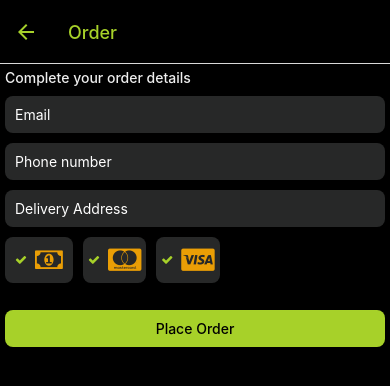
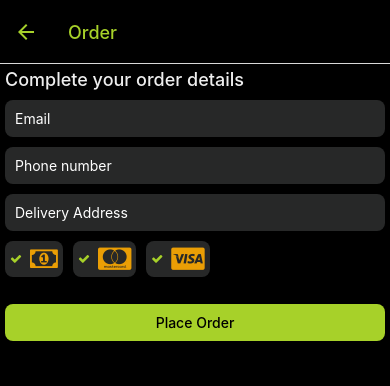
Before and after one commit to vidarshan/restaurant-app, a React Native app: screen /Order in a window 390 px wide. Shown: the top 386 px of the page. Built offline with nearby package versions, Linux system fonts and the light colour scheme.

Commit message:
restructured order screen

```diff
--- a/screens/other/OrderScreen.tsx
+++ b/screens/other/OrderScreen.tsx
@@ -2,14 +2,7 @@ import React from 'react';
 import {Text, TextInput, TouchableOpacity, View} from 'react-native';
 import {SafeAreaView} from 'react-native-safe-area-context';
 import {IOrderScreen} from '../../models/IOrderCard';
-import {
-  accentColor,
-  cardbgColor,
-  defaultTextInputStyles,
-  fontColor,
-  warningColor,
-  warningColor2,
-} from '../../styles/GlobalStyles';
+import {accentColor, warningColor2} from '../../styles/GlobalStyles';
 import {orderScreenStyles} from '../../styles/OrderScreen';
 import Icon from 'react-native-vector-icons/FontAwesome';
 import {ovenScreenStyles} from '../../styles/OvenScreen';
@@ -18,90 +11,37 @@ const OrderScreen: React.FC<IOrderScreen> = ({navigation}) => {
   return (
     <SafeAreaView style={orderScreenStyles.container}>
       <View>
-        <Text style={{color: fontColor, margin: 5, fontWeight: '500'}}>
+        <Text style={orderScreenStyles.headerText}>
           Complete your order details
         </Text>
+        <TextInput style={ovenScreenStyles.input} placeholder="Email" />
+        <TextInput style={ovenScreenStyles.input} placeholder="Phone number" />
         <TextInput
-          style={{
-            backgroundColor: cardbgColor,
-            borderRadius: 8,
-            padding: 10,
-            margin: 5,
-            color: 'white',
-          }}
-          placeholder="Email"
-        />
-        <TextInput
-          style={{
-            backgroundColor: cardbgColor,
-            borderRadius: 8,
-            padding: 10,
-            margin: 5,
-            color: 'white',
-          }}
-          placeholder="Phone number"
-        />
-        <TextInput
-          style={{
-            backgroundColor: cardbgColor,
-            borderRadius: 8,
-            padding: 10,
-            margin: 5,
-            color: 'white',
-          }}
+          style={ovenScreenStyles.input}
           placeholder="Delivery Address"
         />
-        <View
-          style={{
-            flexDirection: 'row',
-            justifyContent: 'flex-start',
-            margin: 5,
-          }}>
-          <TouchableOpacity
-            style={{
-              flexDirection: 'row',
-              alignItems: 'center',
-              backgroundColor: cardbgColor,
-              padding: 10,
-              borderRadius: 8,
-              marginRight: 10,
-            }}>
+        <View style={ovenScreenStyles.paymentOptionsRow}>
+          <TouchableOpacity style={ovenScreenStyles.paymentOption}>
             <Icon
-              style={{marginRight: 8}}
+              style={ovenScreenStyles.iconMargin}
               name="check"
               size={12}
               color={accentColor}
             />
             <Icon name="money" size={26} color={warningColor2} />
           </TouchableOpacity>
-          <TouchableOpacity
-            style={{
-              backgroundColor: cardbgColor,
-              padding: 5,
-              borderRadius: 8,
-              flexDirection: 'row',
-              alignItems: 'center',
-              marginRight: 10,
-            }}>
+          <TouchableOpacity style={ovenScreenStyles.paymentOption}>
             <Icon
-              style={{marginRight: 8}}
+              style={ovenScreenStyles.iconMargin}
               name="check"
               size={12}
               color={accentColor}
             />
             <Icon name="cc-mastercard" size={26} color={warningColor2} />
           </TouchableOpacity>
-          <TouchableOpacity
-            style={{
-              backgroundColor: cardbgColor,
-              padding: 5,
-              borderRadius: 8,
-              flexDirection: 'row',
-              alignItems: 'center',
-              marginRight: 10,
-            }}>
+          <TouchableOpacity style={ovenScreenStyles.paymentOption}>
             <Icon
-              style={{marginRight: 8}}
+              style={ovenScreenStyles.iconMargin}
               name="check"
               size={12}
               color={accentColor}
--- a/styles/OrderScreen.ts
+++ b/styles/OrderScreen.ts
@@ -49,4 +49,5 @@ export const orderScreenStyles = StyleSheet.create({
     borderRadius: 8,
   },
   addOnText: {color: fontColor},
+  headerText: {color: fontColor, margin: 5, fontWeight: '500', fontSize: 18},
 });
--- a/styles/OvenScreen.ts
+++ b/styles/OvenScreen.ts
@@ -32,4 +32,25 @@ export const ovenScreenStyles = StyleSheet.create({
     fontWeight: defaultFontWeight,
     textAlign: 'center',
   },
+  iconMargin: {marginRight: 8},
+  paymentOption: {
+    backgroundColor: cardbgColor,
+    padding: 5,
+    borderRadius: 8,
+    flexDirection: 'row',
+    alignItems: 'center',
+    marginRight: 10,
+  },
+  input: {
+    backgroundColor: cardbgColor,
+    borderRadius: 8,
+    padding: 10,
+    margin: 5,
+    color: 'white',
+  },
+  paymentOptionsRow: {
+    flexDirection: 'row',
+    justifyContent: 'flex-start',
+    margin: 5,
+  },
 });
```
